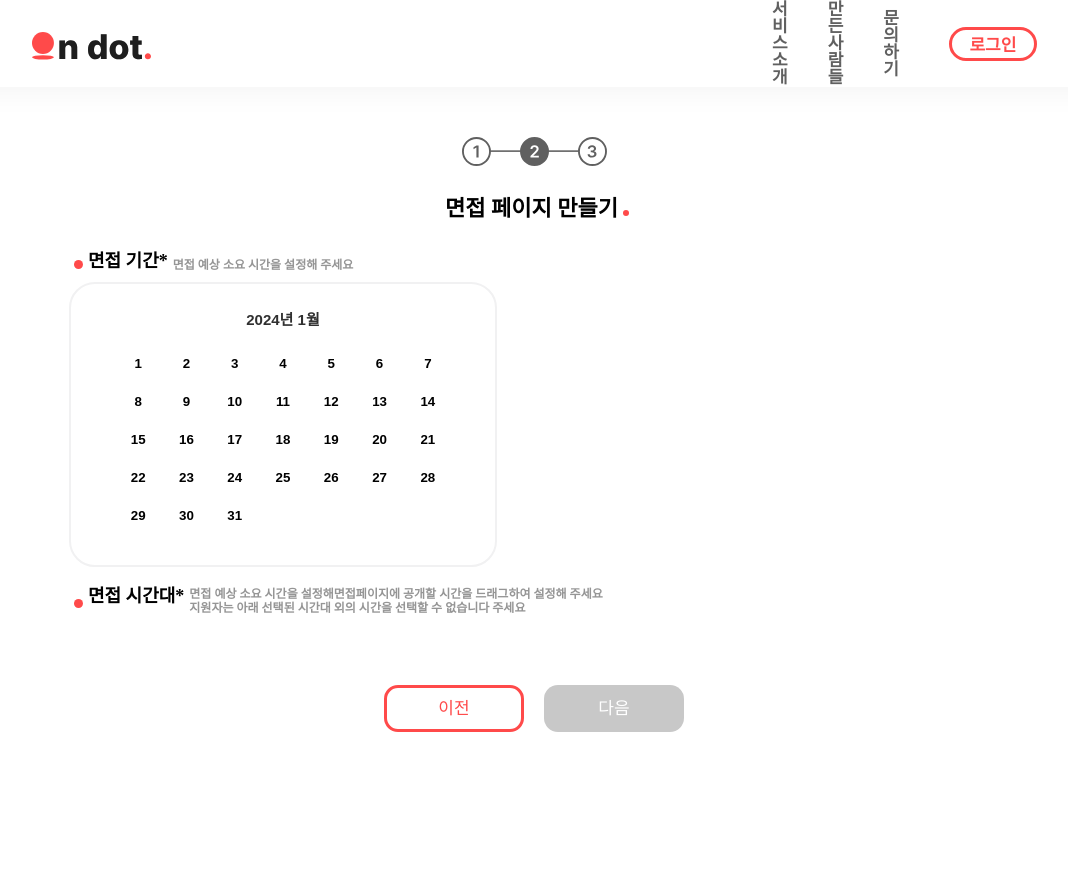
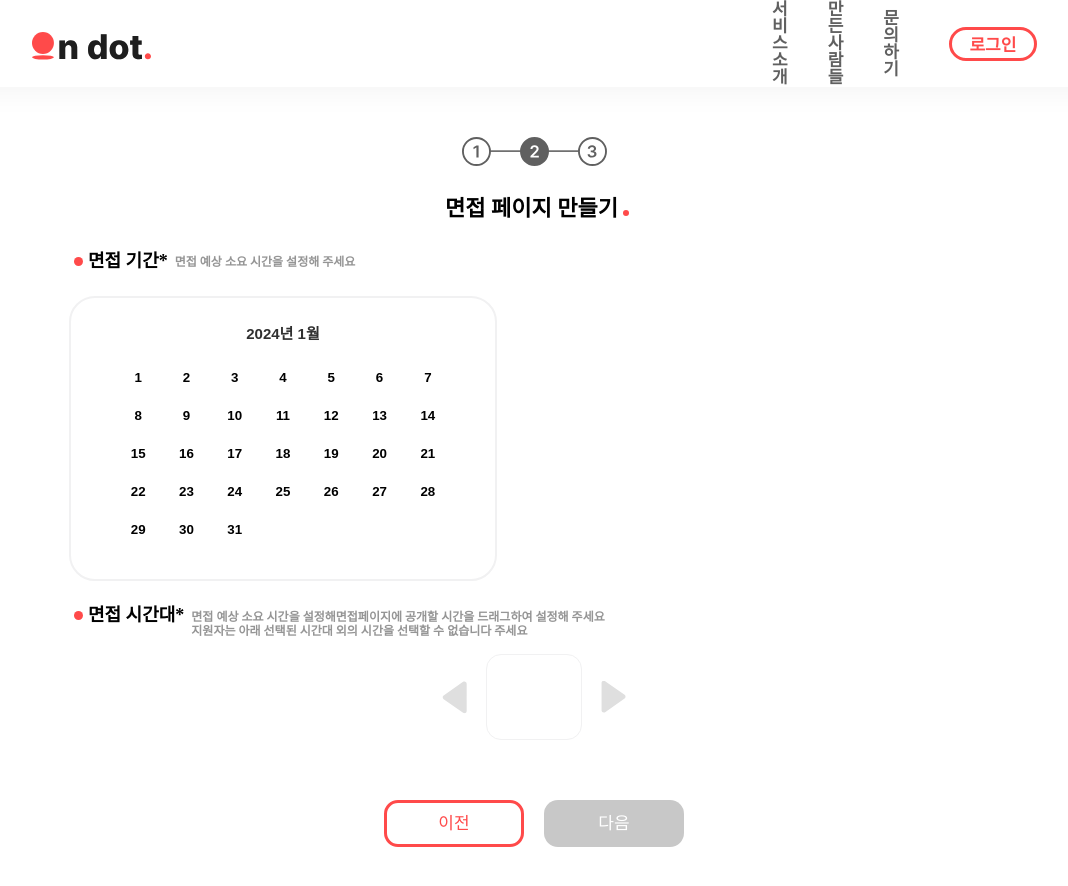
Before and after one commit to Team-OnDot/OnDot-Frontend, a React (Create React App) app: page /interview-make-2 in a window 1280 px wide. Shown: the top 886 px of the page, without its empty margins (106-1174 px from the left). Before the commit the page ends 800 px from the top, so only its background shows below. Built offline with nearby package versions, Linux system fonts and the light colour scheme; a web font is replaced by a local one.

Commit message:
[DESIGN] 면접 페이지 만들기 2 디테일한 스타일링

```diff
--- a/src/pages/interviewMake/InterviewMake2.style.ts
+++ b/src/pages/interviewMake/InterviewMake2.style.ts
@@ -33,9 +33,10 @@ export const MainTextCircle = styled.div`
 
 export const MakeTextContainer = styled.div`
 	display: flex;
-	margin: 20px auto 5px 0px;
+	align-items: center;
+	margin: 20px auto 0px 0px;
 `;
-export const MakeTextCircle = styled.div`
+export const MakeTextCircle = styled.span`
 	display: inline-block;
 	width: 9px;
 	height: 9px;
@@ -43,33 +44,63 @@ export const MakeTextCircle = styled.div`
 	background-color: ${(props) => props.theme.colors.red1};
 	margin: auto 5px;
 `;
-export const MakeText = styled.div`
-	height: 25px;
+export const MakeText = styled.span`
+	//height: 25px;
 	font-size: 18px;
 	font-weight: 600;
 	line-height: 19px;
 	letter-spacing: 0em;
 `;
 
-export const MakeTextSub = styled.div`
+export const MakeTextSub = styled.span`
 	font-size: 12px;
 	font-weight: 600;
 	line-height: 14px;
 	letter-spacing: 0em;
 	color: ${(props) => props.theme.colors.gray4};
-	margin-bottom: 5px;
-	margin-top: auto;
-	margin-left: 5px;
+	margin-left: 7px;
+`;
+
+export const MakeTextSub2 = styled(MakeTextSub)`
+	position: relative;
+	top: 9px;
 `;
 
 export const CalendarWrapper = styled.div`
 	align-self: flex-start;
+	margin-top: 25px;
 `;
 
 export const TimeTableWrapper = styled.div`
+	position: relative;
 	padding: 42px 47px;
 	border-radius: 15px;
 	border: 1px solid ${(props) => props.theme.colors.gray8};
+	margin-top: 25px;
+
+	&::before {
+		position: absolute;
+		content: '';
+		width: 25px;
+		height: 33px;
+		background: url('/images/iconArrowPrev.svg') no-repeat center center;
+		top: 50%;
+		left: -45px;
+		transform: translateY(-50%);
+		cursor: pointer;
+	}
+
+	&::after {
+		position: absolute;
+		content: '';
+		width: 25px;
+		height: 33px;
+		background: url('/images/iconArrowNext.svg') no-repeat center center;
+		top: 50%;
+		right: -45px;
+		transform: translateY(-50%);
+		cursor: pointer;
+	}
 `;
 
 export const MakeBtnContainer = styled.div`
--- a/src/pages/interviewMake/InterviewMake2.tsx
+++ b/src/pages/interviewMake/InterviewMake2.tsx
@@ -40,12 +40,12 @@ function InterviewMake2() {
 			<S.MakeTextContainer>
 				<S.MakeTextCircle />
 				<S.MakeText>면접 시간대*</S.MakeText>
-				<S.MakeTextSub>
+				<S.MakeTextSub2>
 					면접 예상 소요 시간을 설정해면접페이지에 공개할 시간을 드래그하여 설정해 주세요
 					<br /> 지원자는 아래 선택된 시간대 외의 시간을 선택할 수 없습니다 주세요
-				</S.MakeTextSub>
+				</S.MakeTextSub2>
 			</S.MakeTextContainer>
-			{sortedDates.length > 0 ? <TimeTable selectedDates={sortedDates} /> : null}
+			<S.TimeTableWrapper>{sortedDates.length > 0 ? <TimeTable selectedDates={sortedDates} /> : null}</S.TimeTableWrapper>
 			<S.MakeBtnContainer>
 				<S.MakeBtn type="button" value="이전" />
 				<S.MakeBtn type="button" value="다음" isActive={schedule.length > 0} />
```
